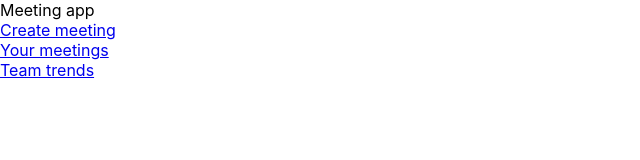
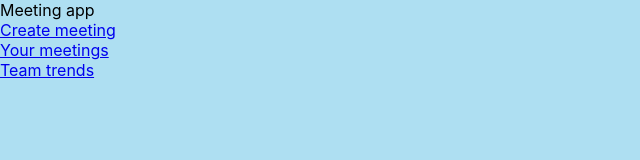
Before and after one commit to elireiner/meeting-app, a React app: page / in a window 1280 px wide. Shown: the whole page, without its empty margins (0-640 px from the left). Built offline with nearby package versions, Linux system fonts and the light colour scheme; no server answers.

Commit message:
Add background color

```diff
--- a/src/index.css
+++ b/src/index.css
@@ -8,6 +8,7 @@ html, body {
     sans-serif;
   -webkit-font-smoothing: antialiased;
   -moz-osx-font-smoothing: grayscale;
+  background-color: #AEDFF2;
 }
 
 code {
```
